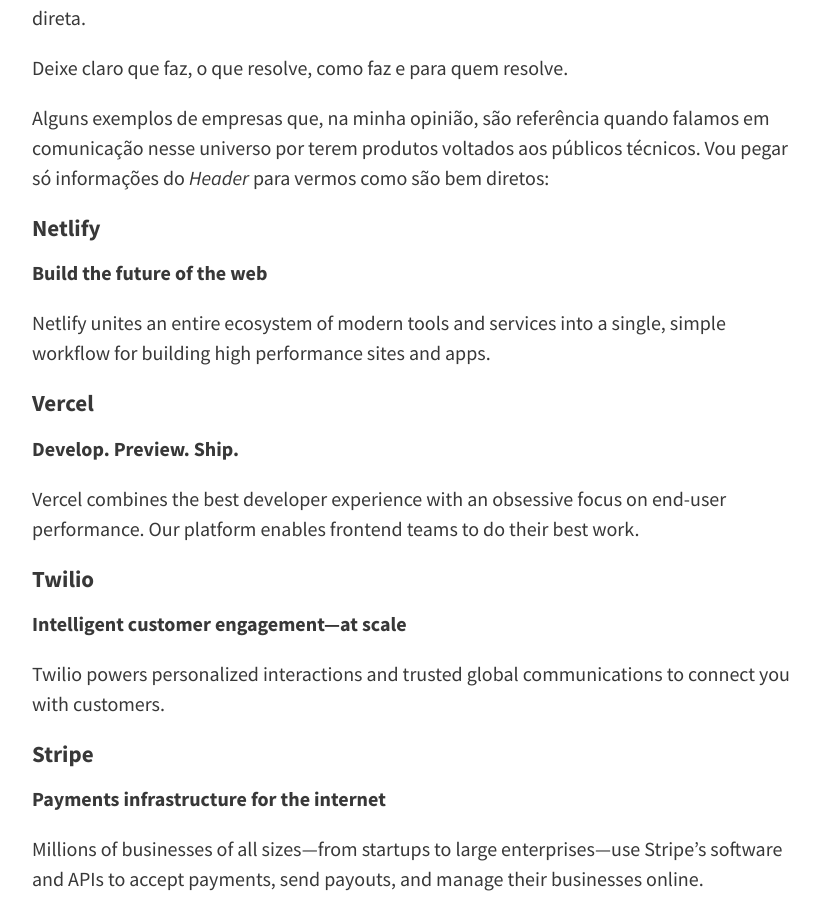
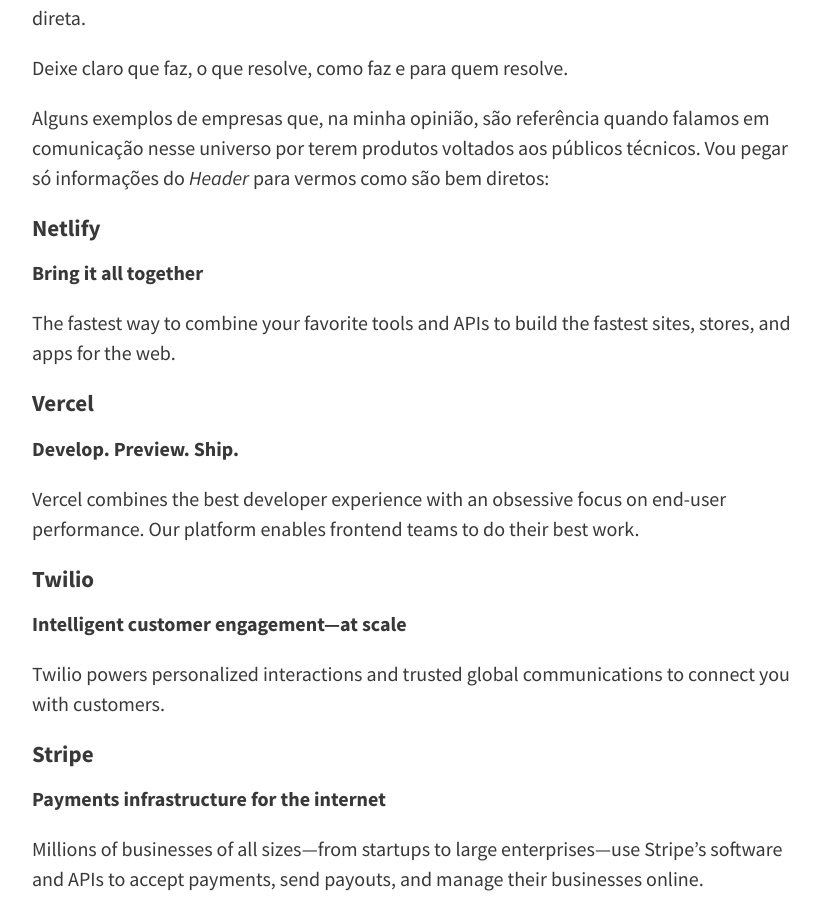
Before and after one commit to felipecbarbosa/felipecbarbosa.github.io, a Jekyll site: the page built from _posts/2022-05-10-developer-marketing.md, in a window 1280 px wide and 900 px high, scrolled down 5199 px. Shown: the whole window, without its empty margins (224-1044 px from the left). Built offline with Jekyll 4.4.1, drawn with Linux system fonts in a browser that asks for light colours; nearby versions of some CDN libraries; comment, search, counter and statistics services are not loaded.

Commit message:
Changed Netlify Value Prop

```diff
--- a/_posts/2022-05-10-developer-marketing.md
+++ b/_posts/2022-05-10-developer-marketing.md
@@ -118,9 +118,9 @@ Alguns exemplos de empresas que, na minha opinião, são referência quando fala
 
 #### [Netlify](https://www.netlify.com/){:target=""_blank}
 
-**Build the future of the web**
+**Bring it all together**
 
-Netlify unites an entire ecosystem of modern tools and services into a single, simple workflow for building high performance sites and apps.
+The fastest way to combine your favorite tools and APIs to build the fastest sites, stores, and apps for the web.
 
 #### [Vercel](https://vercel.com/){:target=""_blank}
 
```
